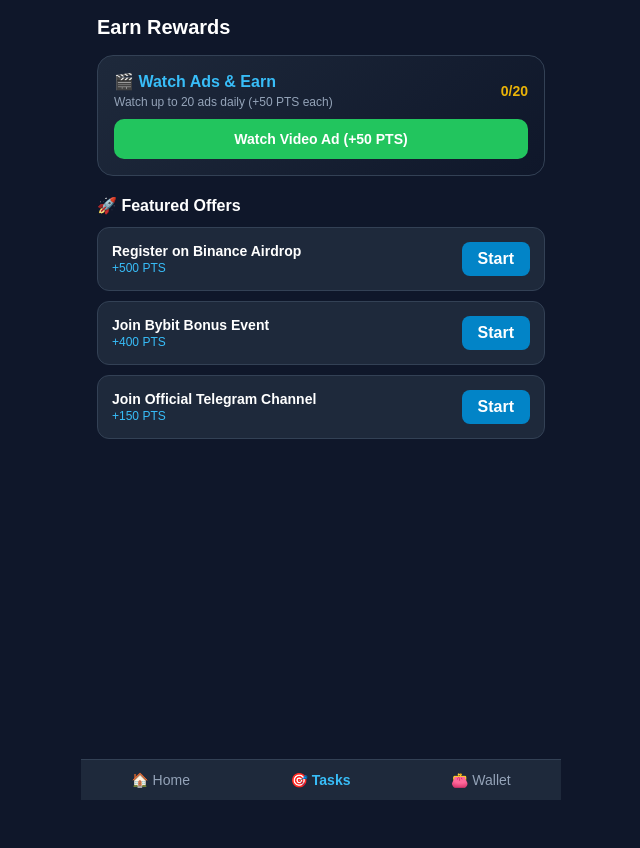
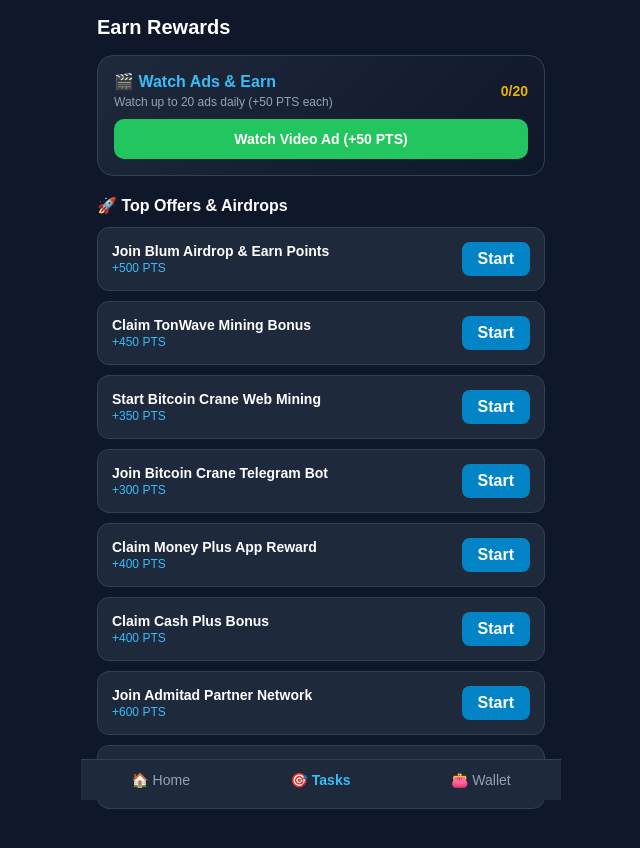
Before and after one commit to Fidaniii812/addev-miniapp, a React (Vite) app: page / in a window 1280 px wide. Both pictures are taken after a click on the button "🎯 Tasks". Shown: the top 848 px of the page, without its empty margins (319-959 px from the left). Before the commit the page ends 800 px from the top, so only its background shows below. Built offline with nearby package versions, Linux system fonts and the light colour scheme.

Commit message:
Update task titles and categories in Tasks component

```diff
--- a/src/pages/Tasks.tsx
+++ b/src/pages/Tasks.tsx
@@ -4,7 +4,7 @@
   id: number;
   title: string;
   reward: number;
-  category: "crypto" | "social";
+  category: "crypto" | "affiliate" | "telegram";
   link: string;
   completed: boolean;
 }
@@ -13,29 +13,70 @@
   const [adsWatched, setAdsWatched] = useState<number>(0);
   const maxDailyAds = 20;
 
+  // LISTA E PLOTË E LINQEVE TË TUA DHE AIRDROPS KRYESORE
   const [tasks, setTasks] = useState<Task[]>([
     {
       id: 1,
-      title: "Register on Binance Airdrop",
+      title: "Join Blum Airdrop & Earn Points",
       reward: 500,
       category: "crypto",
-      link: "https://google.com",
+      link: "https://t.me/blum/app?startapp=ref_LL9thrrMxR",
       completed: false,
     },
     {
       id: 2,
-      title: "Join Bybit Bonus Event",
-      reward: 400,
+      title: "Claim TonWave Mining Bonus",
+      reward: 450,
       category: "crypto",
-      link: "https://google.com",
+      link: "https://t.me/TonWave_1Bot/ton?startapp=8508477699",
       completed: false,
     },
     {
       id: 3,
-      title: "Join Official Telegram Channel",
-      reward: 150,
-      category: "social",
-      link: "https://t.me",
+      title: "Start Bitcoin Crane Web Mining",
+      reward: 350,
+      category: "crypto",
+      link: "https://www.bitcoincrane.com?ref=b216127",
+      completed: false,
+    },
+    {
+      id: 4,
+      title: "Join Bitcoin Crane Telegram Bot",
+      reward: 300,
+      category: "telegram",
+      link: "https://t.me/BitcoinCrane_bot?start=b216127",
+      completed: false,
+    },
+    {
+      id: 5,
+      title: "Claim Money Plus App Reward",
+      reward: 400,
+      category: "crypto",
+      link: "https://t.me/Money_Plus12_Bot/moneyplus?startapp=8508477699",
+      completed: false,
+    },
+    {
+      id: 6,
+      title: "Claim Cash Plus Bonus",
+      reward: 400,
+      category: "crypto",
+      link: "https://t.me/CashPlus_Bot/cashplus?startapp=8508477699",
+      completed: false,
+    },
+    {
+      id: 7,
+      title: "Join Admitad Partner Network",
+      reward: 600,
+      category: "affiliate",
+      link: "https://www.admitad.com/affiliate-publishers/?ref=kaw95ey05k",
+      completed: false,
+    },
+    {
+      id: 8,
+      title: "Join PAWS Viral Telegram Airdrop",
+      reward: 500,
+      category: "crypto",
+      link: "https://t.me/PAWSOGBot",
       completed: false,
     },
   ]);
@@ -45,7 +86,6 @@
       alert("Daily limit reached! Come back tomorrow.");
       return;
     }
-    // Simulation for Ad Network Call
     alert("Loading sponsored video ad...");
     setAdsWatched((prev) => prev + 1);
   };
@@ -99,7 +139,7 @@
       </div>
 
       {/* FEATURED OFFERS & AIRDROPS */}
-      <h3 style={{ fontSize: "16px", marginBottom: "12px" }}>🚀 Featured Offers</h3>
+      <h3 style={{ fontSize: "16px", marginBottom: "12px" }}>🚀 Top Offers & Airdrops</h3>
       {tasks.map((task) => (
         <div
           key={task.id}
```
